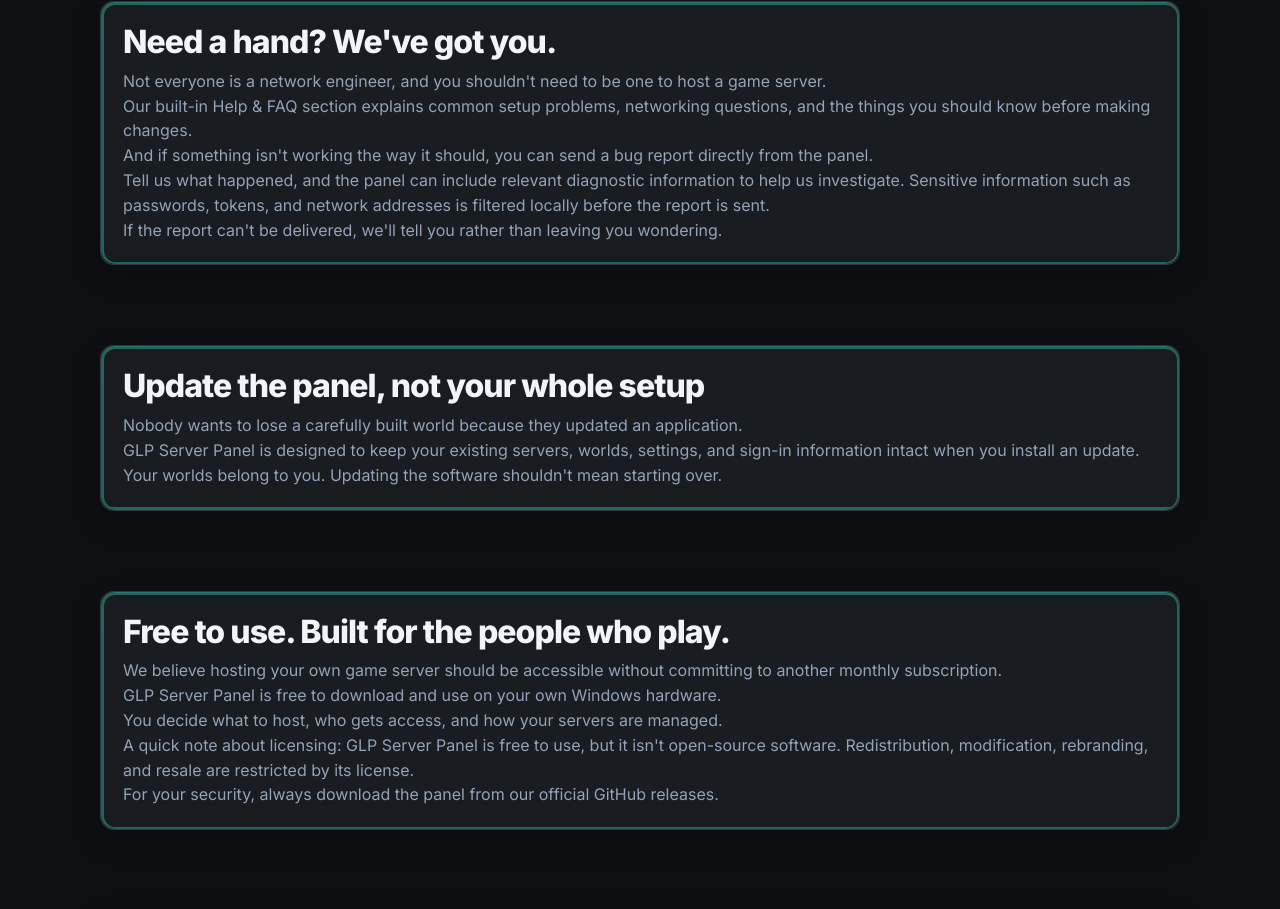
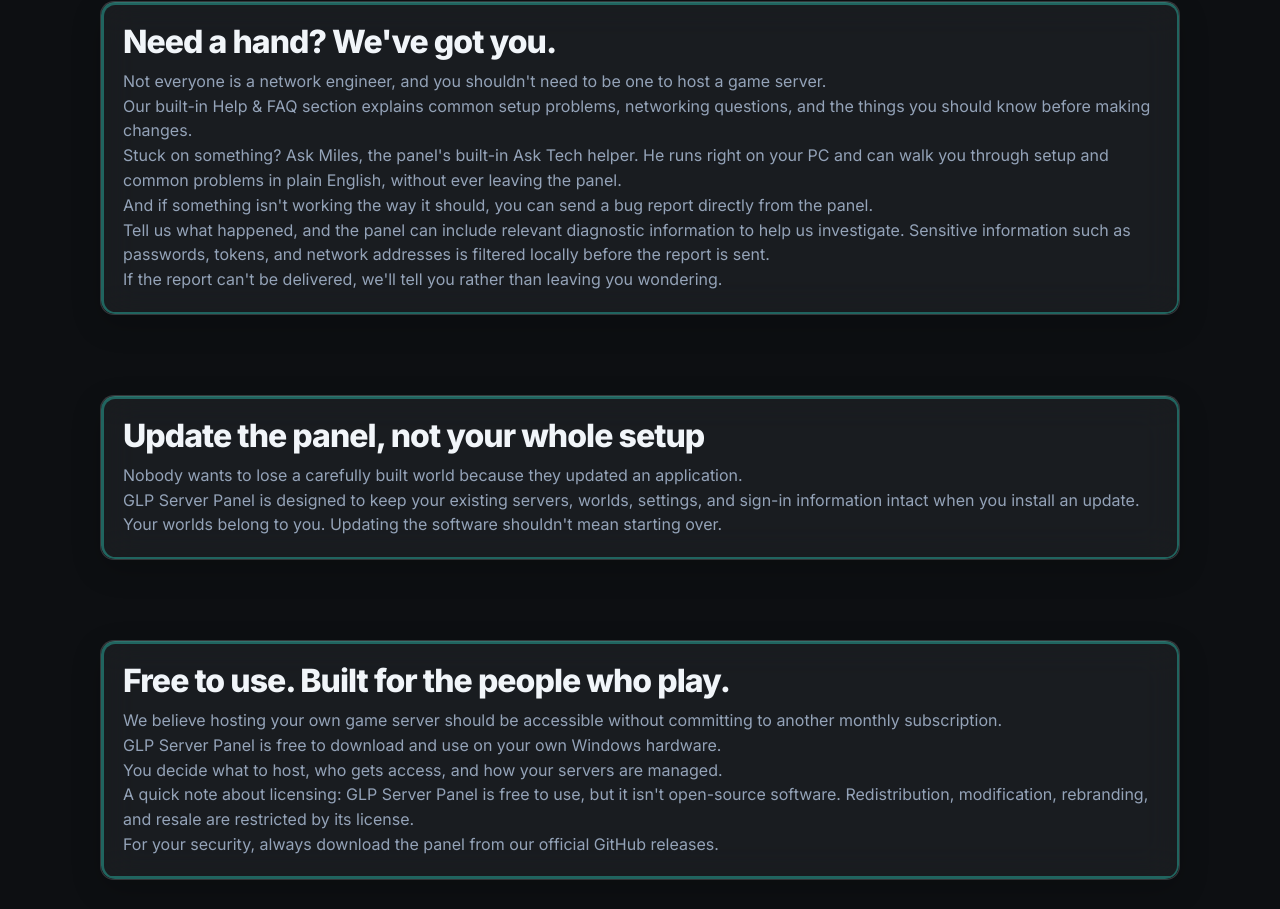
Before and after one commit to GettinLowProductions/GLP-Panel, a plain HTML site: page index.html in a window 1280 px wide. Shown: the part 2810-3719 px from the top of the page. Drawn offline with Linux system fonts and the light colour scheme; no server answers.

Commit message:
Mention Miles, the built-in Ask Tech helper

```diff
--- a/index.html
+++ b/index.html
@@ -155,6 +155,7 @@
           <h2 id="help-title">Need a hand? We've got you.</h2>
           <p>Not everyone is a network engineer, and you shouldn't need to be one to host a game server.</p>
           <p>Our built-in Help &amp; FAQ section explains common setup problems, networking questions, and the things you should know before making changes.</p>
+          <p>Stuck on something? Ask Miles, the panel's built-in Ask Tech helper. He runs right on your PC and can walk you through setup and common problems in plain English, without ever leaving the panel.</p>
           <p>And if something isn't working the way it should, you can send a bug report directly from the panel.</p>
           <p>Tell us what happened, and the panel can include relevant diagnostic information to help us investigate. Sensitive information such as passwords, tokens, and network addresses is filtered locally before the report is sent.</p>
           <p>If the report can't be delivered, we'll tell you rather than leaving you wondering.</p>
```
